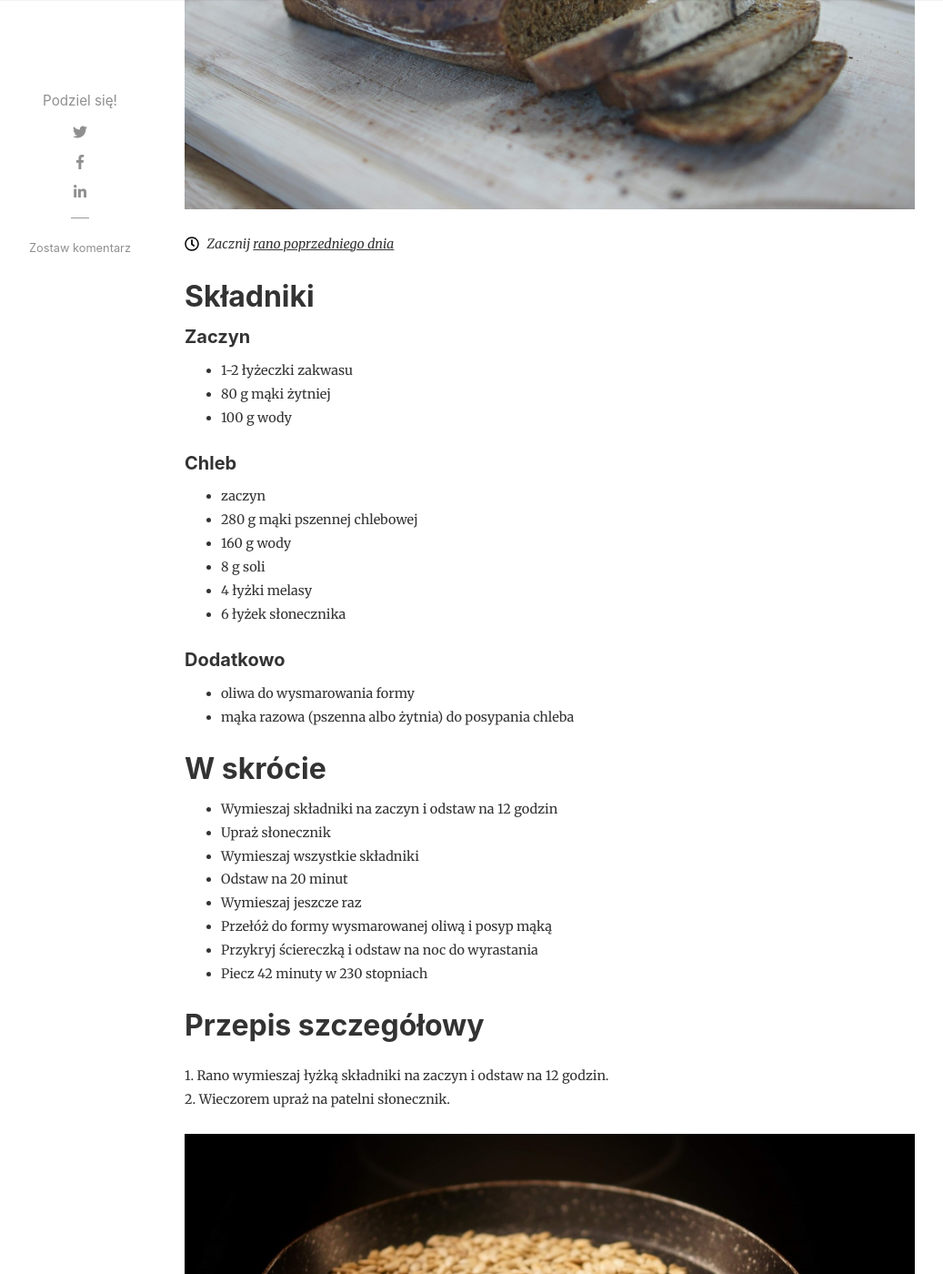
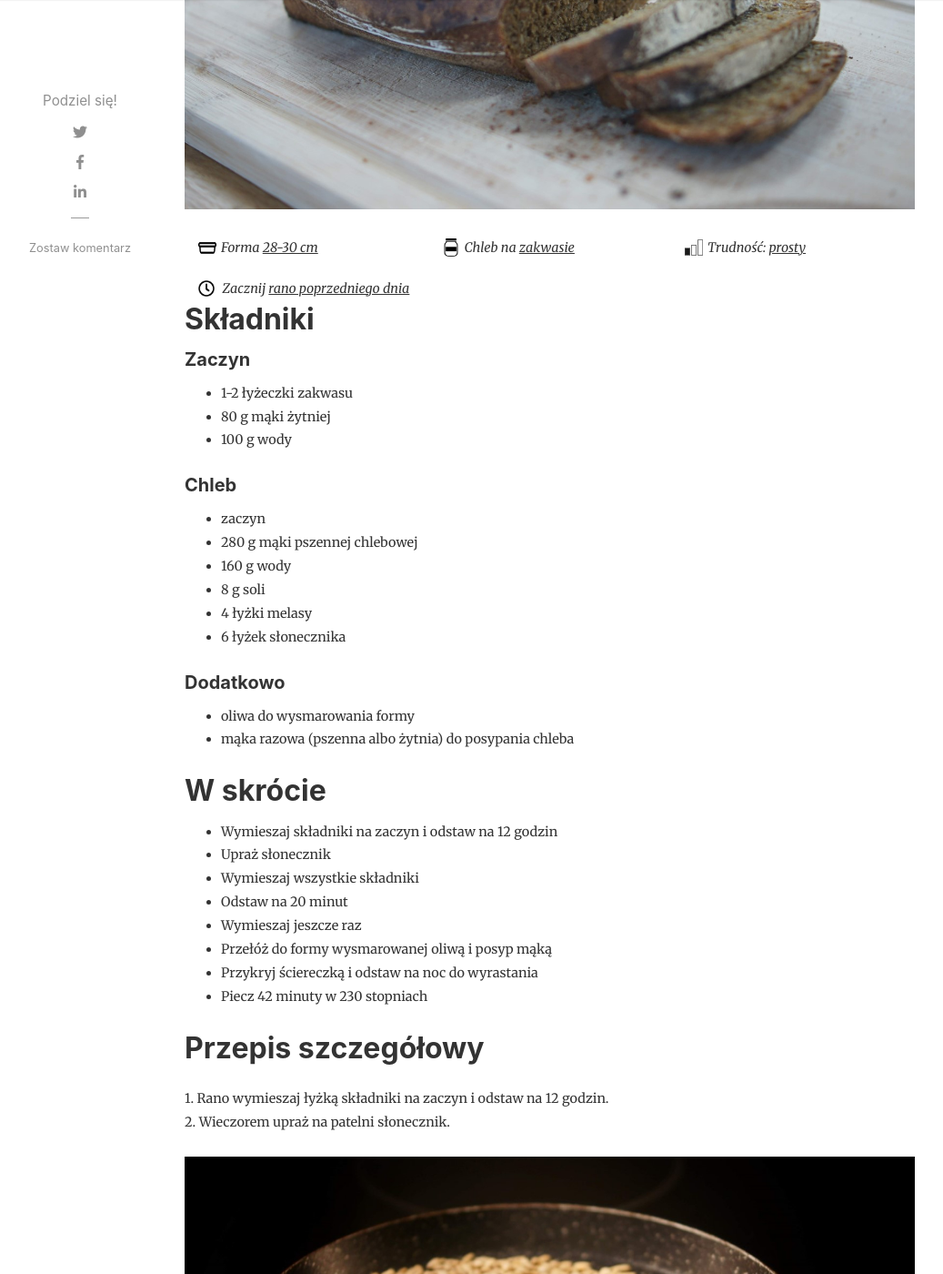
Before and after one commit to leszko/chlebyrolfa.github.io, a Jekyll site: the page built from _posts/2020-04-20-chleb-z-melasa.md, in a window 1280 px wide and 1400 px high, scrolled down 482 px. Shown: the whole window at 91% size, without its empty margins (82-1119 px from the left). Built offline with Jekyll 4.4.1, drawn with Linux system fonts in a browser that asks for light colours; nearby versions of some CDN libraries; comment, search, counter and statistics services are not loaded.

Commit message:
Add bread icons

```diff
--- a/_layouts/post.html
+++ b/_layouts/post.html
@@ -78,7 +78,24 @@ locale: pl_PL
                 {% endif %}
                 <!-- End Toc -->
                 {% if page.when-to-start %}
-                <p class="when-to-start"><img src="/assets/images/clock.svg"> <i>Zacznij <u>{{ page.when-to-start }}</u></i></p>
+                <div class="container">
+                    <div class="row">
+                      <div class="col-md pt-1">
+                        <span class="intro-icon"><img src="/assets/images/baking-pan.png"><i>Forma <u>28-30 cm</u></i></span>
+                      </div>
+                      <div class="col-md pt-1">
+                        <span class="intro-icon"><img src="/assets/images/sourdough.png"><i>Chleb na <u>zakwasie</u></i></span>
+                      </div>
+                      <div class="col-md pt-1">
+                        <span class="intro-icon"><img src="/assets/images/difficulty-2.png"><i>Trudność: <u>prosty</u></i></span>
+                      </div>
+                    </div>
+                    <div class="row">
+                        <div class="col pt-3">
+                            <span class="when-to-start"><img src="/assets/images/clock.png"> <i>Zacznij <u>{{ page.when-to-start }}</u></i></span>
+                        </div>
+                    </div>
+                </div>
                 {% endif %}
                 {{content}}
             </div>
--- a/assets/css/screen.css
+++ b/assets/css/screen.css
@@ -185,6 +185,10 @@ section.recent-posts {
     font-weight: 400;
 }
 
+.listrecent .card-body {
+    padding-bottom: 0;
+}
+
 .listrecent .conference-card-footer-links {
     margin-bottom: 20px;
 }
@@ -217,7 +221,8 @@ section.recent-posts {
     font-size: .8rem;
     display: flex;
     align-items: center;
-    margin-bottom: 15px;
+    margin-top: 10px;
+    margin-bottom: 10px;
 }
 
 .author-thumb {
@@ -275,6 +280,11 @@ span.post-read {
     color: rgba(0, 0, 0, .44);
 }
 
+span.post-date {
+    text-align: right;
+    float:right;
+}
+
 span.post-read-more {
     align-items: center;
     display: inline-block;
@@ -284,6 +294,18 @@ span.post-read-more {
 
 span.post-read-more a {
     color: rgba(0, 0, 0, .44);
+}
+
+span.post-icon {
+    height: 18px;
+    text-align: left;
+    float: left;
+}
+
+span.post-icon img {
+    height: 18px;
+    text-align: left;
+    float: left;
 }
 
 span.post-name a,
@@ -380,6 +402,18 @@ span.post-read-more a:hover {
     color: rgba(0, 0, 0, .8);
 }
 
+.article-post .intro-icon {
+    vertical-align: middle;
+    line-height:2;
+    margin: 1.5rem 0 1.5rem 0;
+}
+
+.article-post .intro-icon img {
+    height: 22px;
+    padding-right:5px;
+    padding-bottom:2px;
+}
+
 .article-post .when-to-start {
     vertical-align: middle;
     line-height:2;
@@ -387,7 +421,7 @@ span.post-read-more a:hover {
 }
 
 .article-post .when-to-start img {
-    height: 18px;
+    height: 20px;
     padding-right:5px;
     padding-bottom:2px;
 }
```
Also changed, not shown: _includes/postbox.html (+21 -5 lines), assets/images/baking-pan.png (added), assets/images/clock.png (added), assets/images/clock.svg (deleted), assets/images/difficulty-1.png (added), assets/images/difficulty-2.png (added), assets/images/difficulty-3.png (added), assets/images/difficulty-4.png (added), assets/images/sourdough.png (added), assets/images/yeast.png (added).
